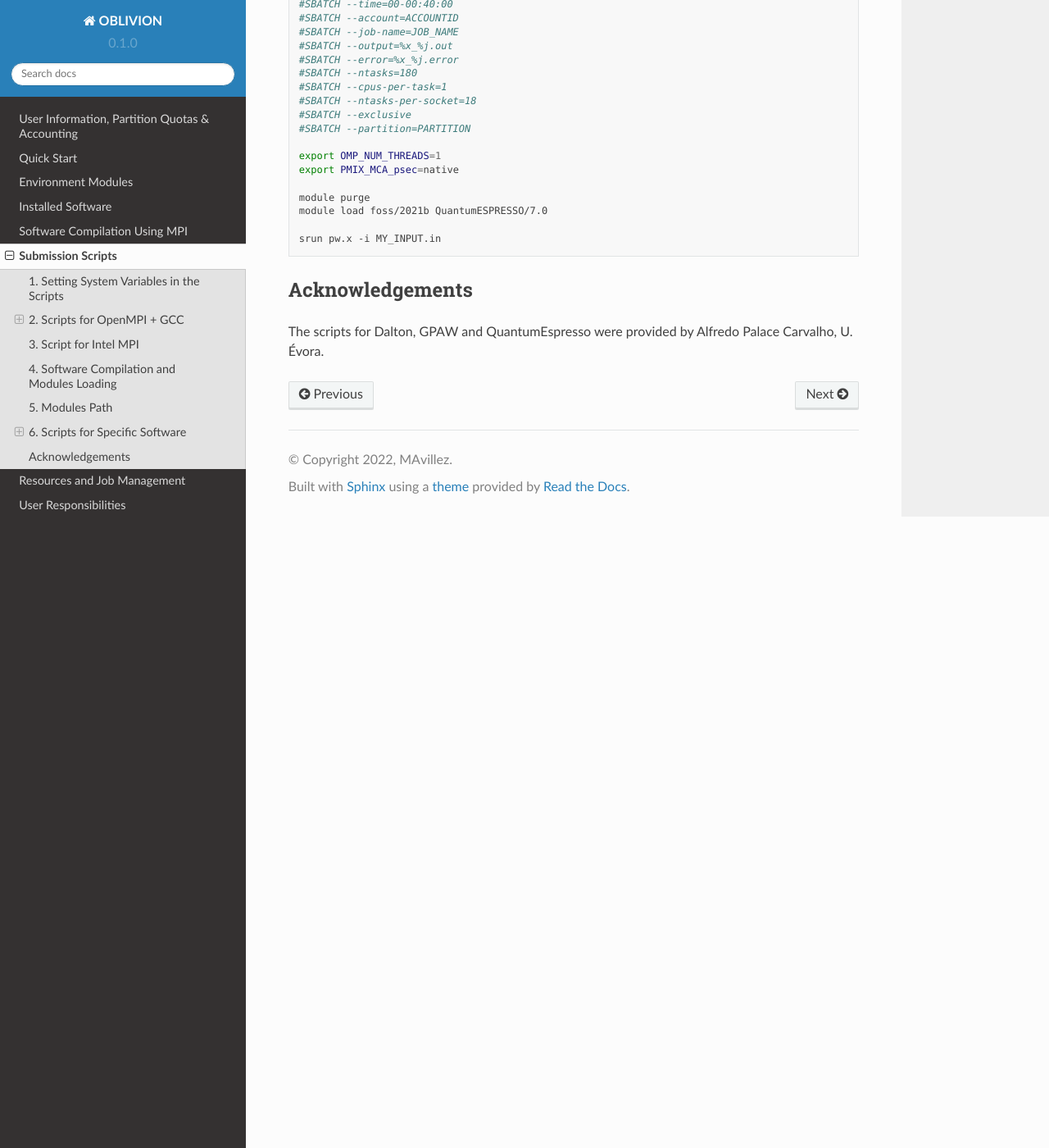
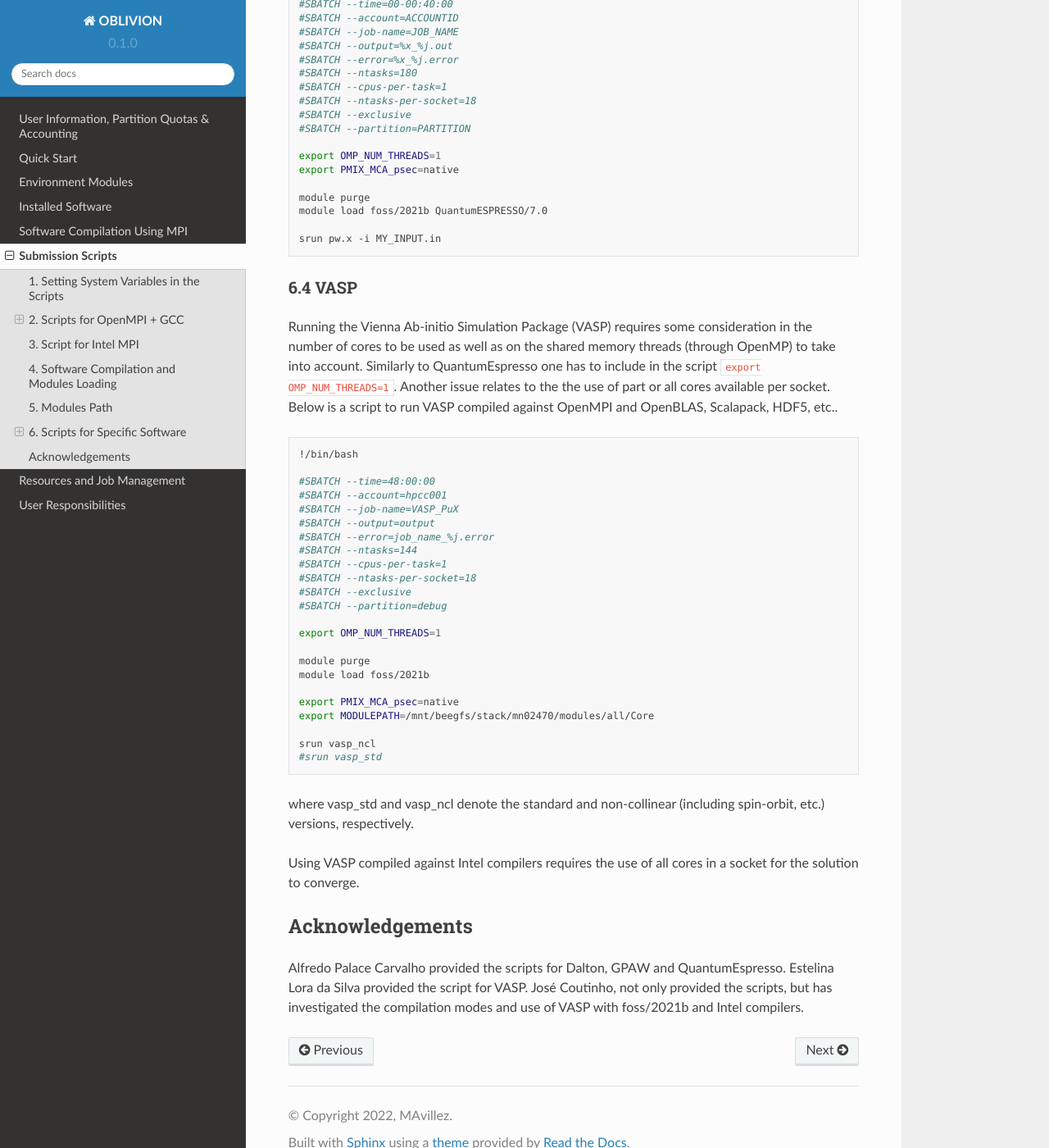
Before and after one commit to mavillez/Oblivion, a Sphinx documentation site: the page built from docs/source/scripts.rst, in a window 1280 px wide and 1400 px high, scrolled down 6109 px. Shown: the whole window at 82% size. Built offline with Sphinx 7.4.7 and the Read the Docs theme 2.0.0, drawn with Linux system fonts in a browser that asks for light colours.

Commit message:
Update scripts.rst

```diff
--- a/docs/source/scripts.rst
+++ b/docs/source/scripts.rst
@@ -340,7 +340,44 @@ use of threads in a compute node the script should include ``export OMP_NUM_THRE
   srun pw.x -i MY_INPUT.in
 
 
+6.4 VASP
+~~~~~~~~
+
+Running the Vienna Ab-initio Simulation Package (VASP) requires some consideration in the number of cores to be used as well as on the shared memory threads (through OpenMP) to take into account. Similarly to QuantumEspresso one has to include in the script ``export OMP_NUM_THREADS=1``. Another issue relates to the the use of part or all cores available per socket. Below is a script to run VASP compiled against OpenMPI and OpenBLAS, Scalapack, HDF5, etc..
+
+.. code-block:: bash
+
+  !/bin/bash
+
+  #SBATCH --time=48:00:00
+  #SBATCH --account=hpcc001
+  #SBATCH --job-name=VASP_PuX
+  #SBATCH --output=output
+  #SBATCH --error=job_name_%j.error
+  #SBATCH --ntasks=144
+  #SBATCH --cpus-per-task=1
+  #SBATCH --ntasks-per-socket=18
+  #SBATCH --exclusive
+  #SBATCH --partition=debug
+
+  export OMP_NUM_THREADS=1
+
+  module purge
+  module load foss/2021b
+
+  export PMIX_MCA_psec=native
+  export MODULEPATH=/mnt/beegfs/stack/mn02470/modules/all/Core
+
+  srun vasp_ncl
+  #srun vasp_std
+
+where vasp_std and vasp_ncl denote the standard and non-collinear (including spin-orbit, etc.) versions, respectively.
+
+Using VASP compiled against Intel compilers requires the use of all cores in a socket for the solution to converge.
+
 Acknowledgements
 ---------------
 
-The scripts for Dalton, GPAW and QuantumEspresso were provided by Alfredo Palace Carvalho, U. Évora.
+Alfredo Palace Carvalho provided the scripts for Dalton, GPAW and QuantumEspresso.
+Estelina Lora da Silva provided the script for VASP.
+José Coutinho, not only provided the scripts, but has investigated the compilation modes and use of VASP with foss/2021b and Intel compilers.
```
